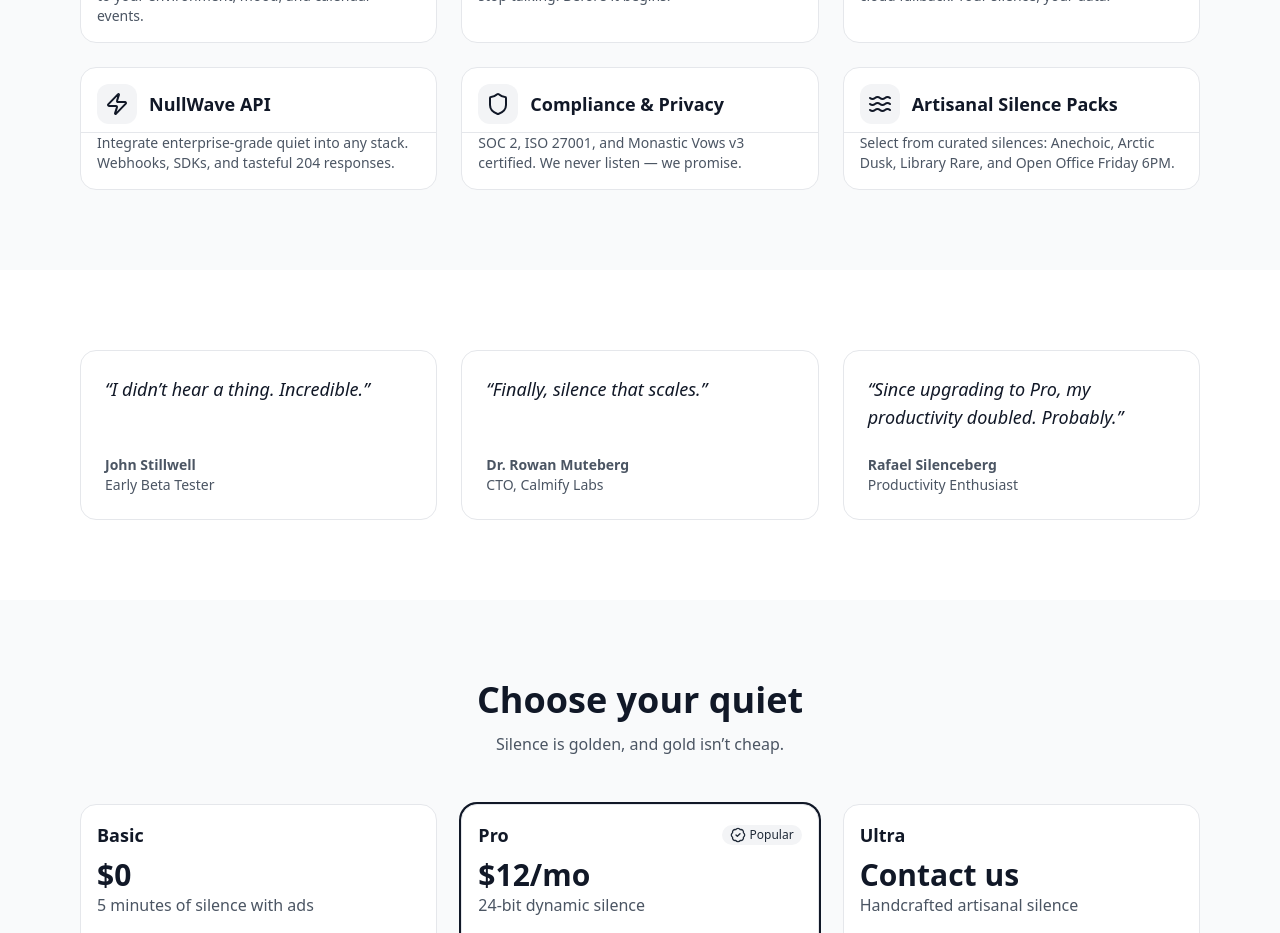
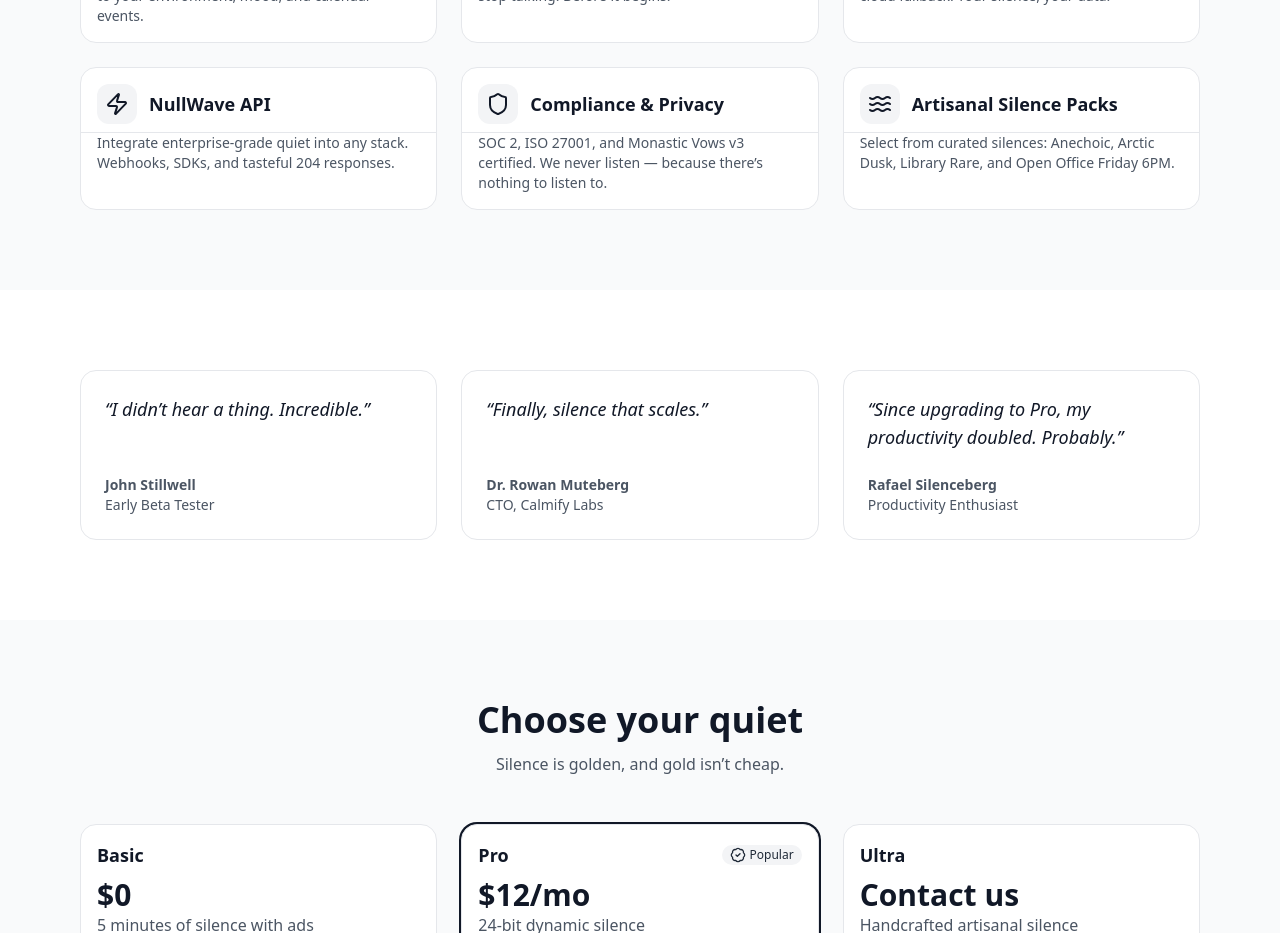
Before and after one commit to ShaharZivan/quietness-ai, a React (Vite) app: page / in a window 1280 px wide. Shown: the part 1060-1993 px from the top of the page. Built offline with nearby package versions, Linux system fonts and the light colour scheme.

Commit message:
Update quiet.jsx

```diff
--- a/src/quiet.jsx
+++ b/src/quiet.jsx
@@ -114,7 +114,7 @@ export default function QuietAIPage() {
               },
               {
                 icon: <Shield className="h-6 w-6" />, title: "Compliance & Privacy",
-                body: "SOC 2, ISO 27001, and Monastic Vows v3 certified. We never listen — we promise.",
+                body: "SOC 2, ISO 27001, and Monastic Vows v3 certified. We never listen — because there’s nothing to listen to.",
               },
               {
                 icon: <Waves className="h-6 w-6" />, title: "Artisanal Silence Packs",
```
